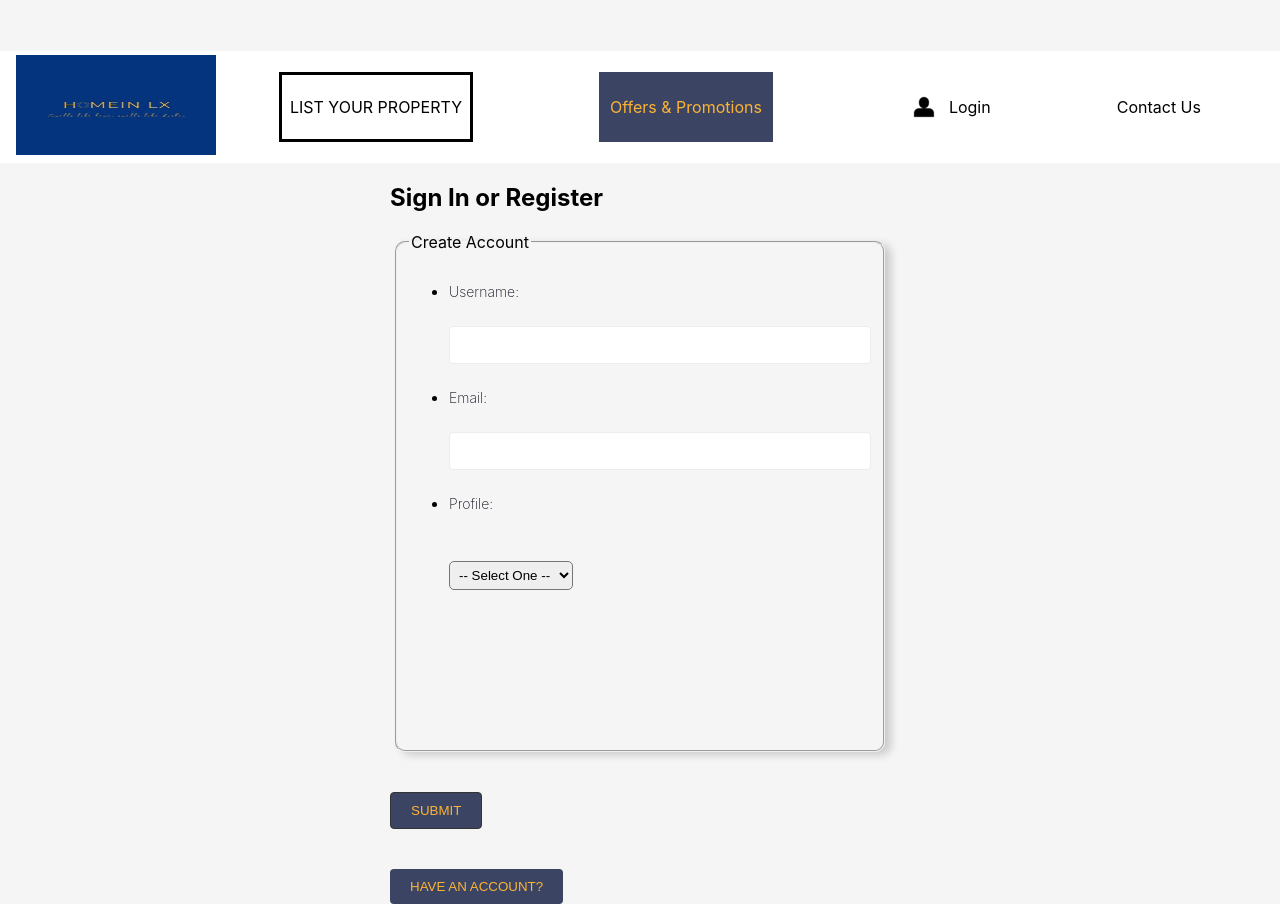
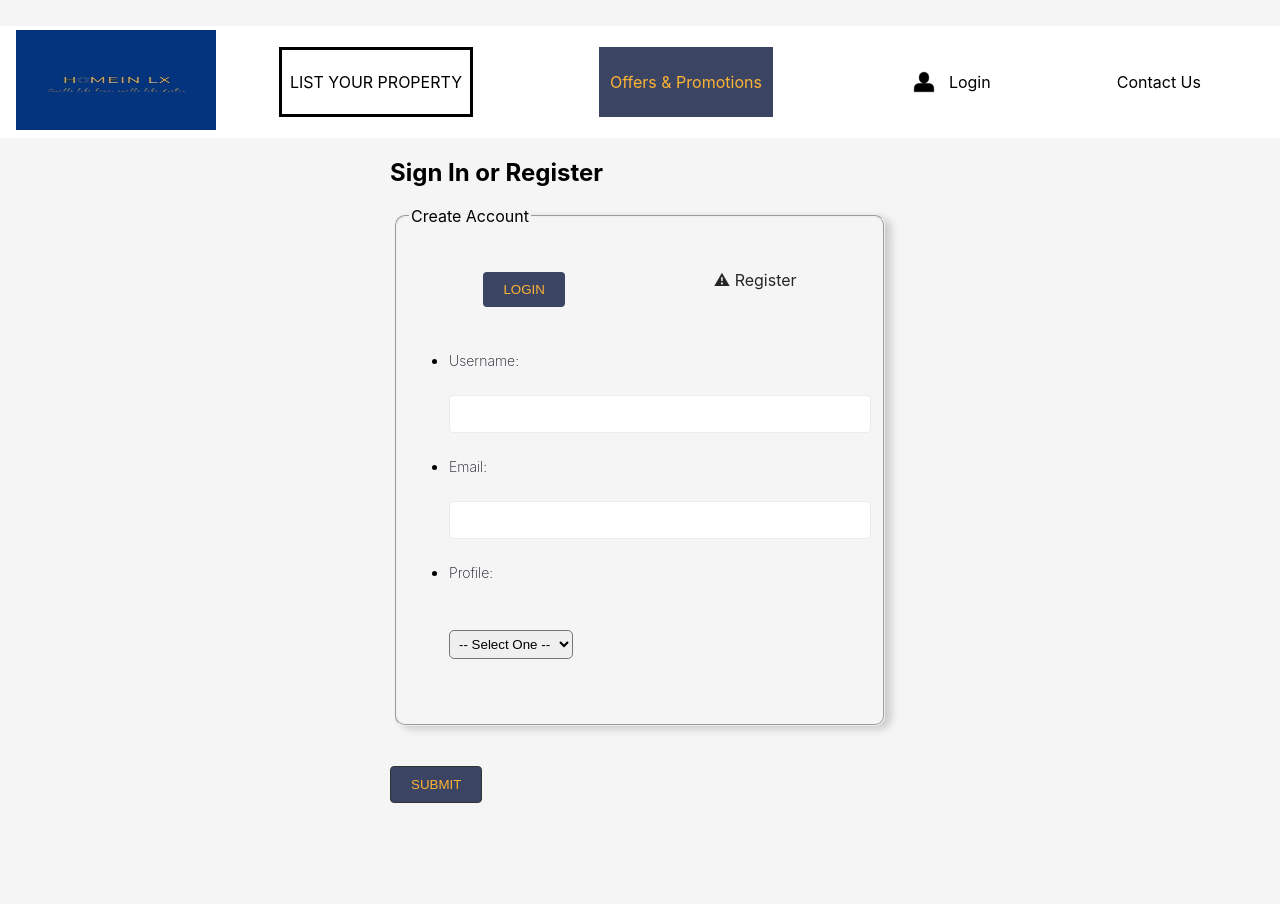
Before and after one commit to GREAT-RE/frontend, a React (Create React App) app: page /login in a window 1280 px wide. After the commit the page ends 823 px from the top, so only its background shows below. Built offline with nearby package versions, Linux system fonts and the light colour scheme.

Commit message:
fixed some issues on navbar

```diff
--- a/src/App.js
+++ b/src/App.js
@@ -1,8 +1,5 @@
 import React from 'react';
-import { Route, Routes } from 'react-router-dom';
-import HomePage from "./Pages/HomePage/HomePage";
 import './App.css';
-import PropertyList from "./Pages/PropertyList/PropertyList.jsx"
 import ContentPage from './Pages/ContentPage/ContentPage';
 import Navbar from './components/Navbar/Navbar';
 
--- a/src/Pages/LoginPage/LoginPage.css
+++ b/src/Pages/LoginPage/LoginPage.css
@@ -1,5 +1,14 @@
 .App {
   text-align: center;
+}
+.account-btn{
+  background-color: white;
+}
+.loginRegisterView{
+  display: flex;
+  flex-direction: row;
+  align-items: center;
+  justify-content: space-around;
 }
 
 .App-logo {
@@ -38,7 +47,6 @@
 }
 
 body {
-  background: #;
   font-family: -apple-system, BlinkMacSystemFont, "Segoe UI", "Roboto", "Oxygen",
     "Ubuntu", "Cantarell", "Fira Sans", "Droid Sans", "Helvetica Neue",
     sans-serif;
@@ -96,7 +104,7 @@ label {
 
 button[type="submit"],
 input[type="submit"] {
-  background: #252627;
+  background: white;
   color: white;
   text-transform: uppercase;
   border: none;
--- a/src/Pages/LoginPage/LoginPage.jsx
+++ b/src/Pages/LoginPage/LoginPage.jsx
@@ -27,6 +27,16 @@ class Login extends Component {
             <h2>Sign In or Register</h2>
             <fieldset className="fieldset-size">
               <legend>Create Account</legend>
+              <div className="loginRegisterView">
+              <button
+              className="account-btn"
+              type="button"
+              onClick={() => this.changeView("logIn")}
+            >
+              Login
+            </button>
+            <p>Register</p>
+            </div>
               <ul>
                 <li>
                   <label htmlFor="username">Username:</label>
@@ -47,13 +57,7 @@ class Login extends Component {
               </ul>
             </fieldset>
             <button className="submit-btn">Submit</button>
-            <button
-              className="account-btn"
-              type="button"
-              onClick={() => this.changeView("logIn")}
-            >
-              Have an Account?
-            </button>
+
           </form>
         );
       case "logIn":
--- a/src/components/Navbar/navbar.css
+++ b/src/components/Navbar/navbar.css
@@ -1,4 +1,4 @@
-   html, body {
+  body {
     margin-top: 2%;
     height: 100%;
   }
@@ -113,7 +113,7 @@
     transform: rotate(-405deg);
   }
 
-  @media (max-width: 700px) {
+  @media (max-width: 800px) {
     .logo{
       margin-left:1%;
     }
@@ -158,7 +158,7 @@
     }
     .menu {
       position: absolute;
-      top: 12%;
+      top: 11%;
       left: 0;
       flex-direction: column;
       width: 100%;
@@ -174,7 +174,7 @@
       transition: height 400ms cubic-bezier(0.23, 1, 0.32, 1);
     }
     #menu-toggle:checked ~ .menu li {
-      border: 1px solid #333;
+      border-top: 2px solid #333;
       height: 2.5em;
       padding: 0.5em;
       transition: height 400ms cubic-bezier(0.23, 1, 0.32, 1);
```
